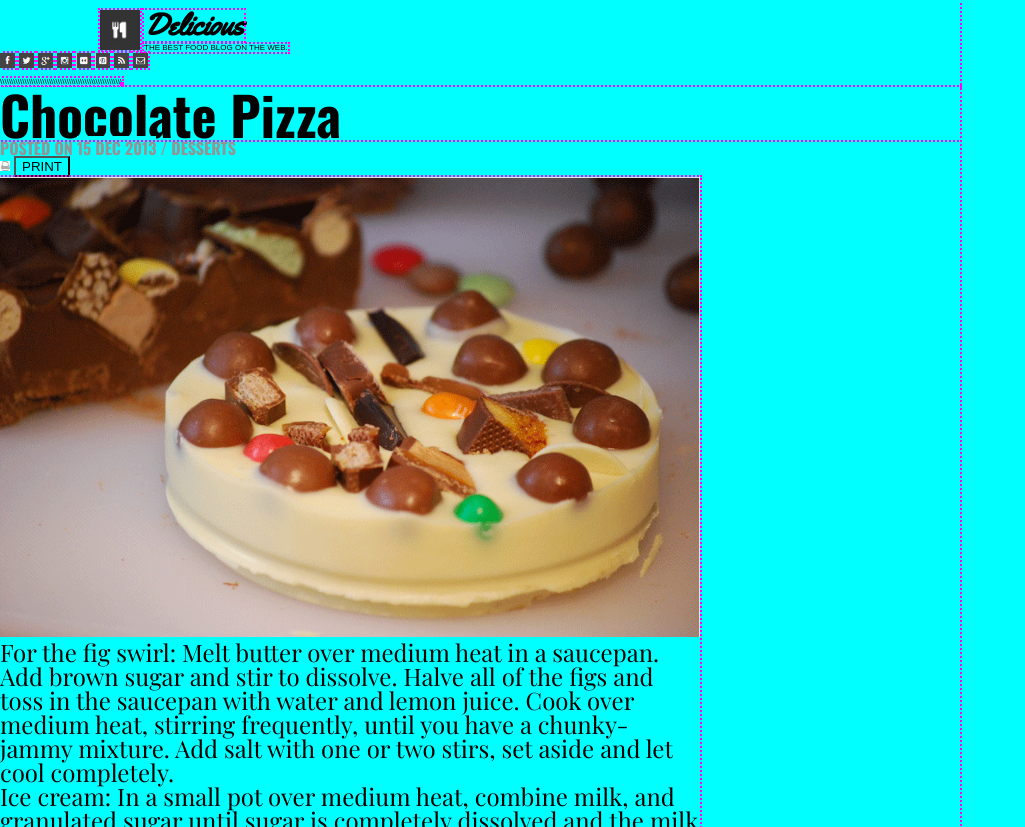
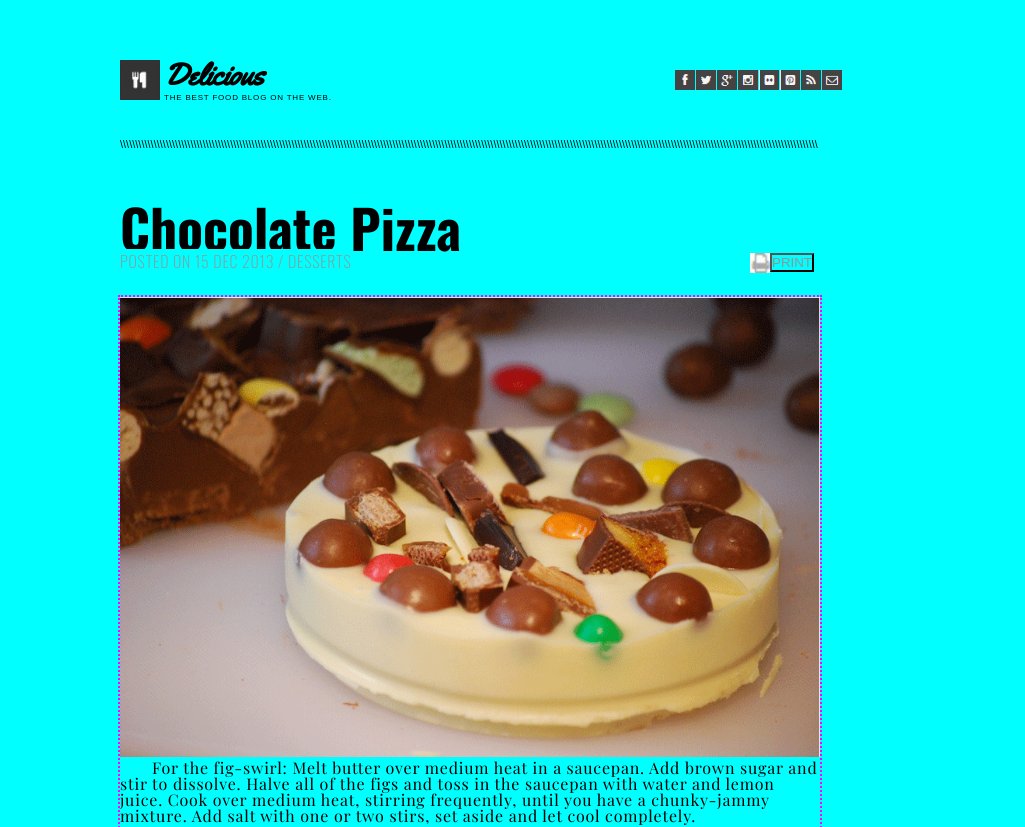
Before and after one commit to canned-ice/chocolate-pizza, a plain HTML site: page index.html in a window 1280 px wide. Shown: the top 827 px of the page, without its empty margins (0-1025 px from the left). Drawn offline with nearby package versions, Linux system fonts and the light colour scheme.

Commit message:
moving elements around, getting top half done

```diff
--- a/index.html
+++ b/index.html
@@ -2,7 +2,7 @@
 <html>
   <head>
     <title>Delicious - Chocolate Pizza Recipe</title>
-    <link href="https://fonts.googleapis.com/css?family=Oswald:700|Patrick+Hand|Playfair+Display:400,700|Yellowtail" rel="stylesheet">
+    <link href="https://fonts.googleapis.com/css?family=Oswald:200,700|Patrick+Hand|Playfair+Display:400,700|Yellowtail" rel="stylesheet">
     <link rel="stylesheet" type="text/css" media="screen" href="reset.css" />
     <link rel="stylesheet" type="text/css" media="screen" href="style.css" />
   </head>
@@ -12,26 +12,26 @@
       <h1>Delicious</h1>
       <p>THE BEST FOOD BLOG ON THE WEB.</p>
       <section class="social-media">
-        <img src="img/fb-icon.png" height="15px" width="15px">
-        <img src="img/twit-icon.png" height="15px" width="15px">
-        <img src="img/gp-icon.png" height="15px" width="15px">
-        <img src="img/insta-icon.png" height="15px" width="15px">
-        <img src="img/flic-icon.png" height="15px" width="15px">
-        <img src="img/pint-icon.png" height="15px" width="15px">
-        <img src="img/rss-icon.png" height="15px" width="15px">
-        <img src="img/mail-icon.png" height="15px" width="15px">
+        <img src="img/fb-icon.png" height="20px" width="20px">
+        <img src="img/twit-icon.png" height="20px" width="20px">
+        <img src="img/gp-icon.png" height="20px" width="20px">
+        <img src="img/insta-icon.png" height="20px" width="20px">
+        <img src="img/flic-icon.png" height="20px" width="20px">
+        <img src="img/pint-icon.png" height="20px" width="20px">
+        <img src="img/rss-icon.png" height="20px" width="20px">
+        <img src="img/mail-icon.png" height="20px" width="20px">
       </section>
-      <p>\\\\\\\\\\\\\\\\\\\\\\\\\\\\\\\\\\\\\\\\\\\\\\\\\\\\\\\<p>
+      <div class="ruler">\\\\\\\\\\\\\\\\\\\\\\\\\\\\\\\\\\\\\\\\\\\\\\\\\\\\\\\\\\\\\\\\\\\\\\\\\\\\\\\\\\\\\\\\\\\\\\\\\\\\\\\\\\\\\\\\\\\\\\\\\\\\\\\\\\\\\\\\\\\\\\\\\\\\\\\\\\\\\\\\\\\\\\\\\\\\\\\\\\\\\\\\\\\\\\\\\\\\\\\\\\\\\\\\\\\\\\\\\\\\\\\\\\\\</div>
     </header>
-    <main class="container recipe">
+    <main class="container">
       <article class="desserts">
         <h2>Chocolate Pizza</h2>
         <p class="subline">POSTED ON <time datetime="2018-12-15">15 DEC 2013</time> / DESSERTS</p>
-        <img src="img/print-icon.png" height="10px" width="10px">
-        <button>PRINT</button>
+        <img class="print" src="img/print-icon.png" height="20px" width="20px">
+        <button class="print">PRINT</button>
         <section class="main-recipe">
           <img src="img/choco-pizza.png" height="460px" width="700px">
-          <p>For the fig swirl: Melt butter over medium heat in a saucepan. Add brown sugar and stir to dissolve. Halve all of the figs and toss in the saucepan with water and lemon juice. Cook over medium heat, stirring frequently, until you have a chunky-jammy mixture. Add salt with one or two stirs, set aside and let cool completely.</p>
+          <p>For the fig-swirl: Melt butter over medium heat in a saucepan. Add brown sugar and stir to dissolve. Halve all of the figs and toss in the saucepan with water and lemon juice. Cook over medium heat, stirring frequently, until you have a chunky-jammy mixture. Add salt with one or two stirs, set aside and let cool completely.</p>
           <p>Ice cream: In a small pot over medium heat, combine milk, and granulated sugar until sugar is completely dissolved and the milk is just barely lukewarm. Whisk in the egg yolks. Set mixture in the fridge and wait until the fig mixture is cooled.</p>
           <p>Using an ice cream machine, pour liquids into the frozen basin and process according to manufacturer instructions, i.e., let spin and thicken for 20 minutes before adding mascarpone, fig jam mixture, and the nuts. Continue to process for +/- 10 minutes. Pour semi-frozen mixture into a pyrex dish or glass tupperware. Freeze for at least two hours before serving.</p>
           <section class="ingrediants">
@@ -61,7 +61,7 @@
           <p>Food enthusiast, photography fan. Add a pinch of raw foodism and that's pretty much who I am.</p>
           <button height="145px" width="45px">SHARE RECIPE</button>
         </section>
-    </article>
+      </article>
     </main>
     <footer class="container">
       <img src="img/small-logo.png" height="20px" width="20px">
--- a/style.css
+++ b/style.css
@@ -7,43 +7,59 @@ font-family: 'Yellowtail', cursive; */
 }
 
 .container {
+  box-sizing: content-box;
   width: 960px;
-  position: relative;
-  outline: dotted 2px magenta;
+  padding-left: 120px;
+  padding-right: 120px;
 }
 
 .logo {
-  outline: dotted 2px magenta;
-  margin: 10px 0 0 100px;
+  margin: 60px 0 0 0;
+  display: inline;
+  box-sizing: content-box;
+
 }
 
 h1 {
-  position: absolute;
   font-family: 'Yellowtail', cursive;
   font-weight: bold;
   font-size: 23pt;
-  display: inline-block;
-  outline: dotted 2px magenta;
-  margin: 10px 0 0 0;
+  display: inline;
+  position: absolute;
+  top: 60px;
 }
 
 header > p {
   font-family: sans-serif;
   font-size: 6pt;
-  display: inline-block;
-  outline: dotted 2px magenta;
+  display: inline;
+}
+
+.social-media {
+  display: inline;
+  margin-left: 340px;
 }
 
 .social-media > img {
-  display: inline-block;
-  outline: dotted 2px magenta;
+  margin: 0 -2px 10px -1px;
+}
+
+.ruler {
+  position: relative;
+  box-sizing: content-box;
+  font-family: sans-serif;
+  font-size: 8pt;
+  margin: 36px 0 50px 0;
+  width: 700px;
+  font-weight: lighter;
+  text-align: justify;
+  letter-spacing: .1px;
 }
 
 h2 {
   font-family: 'Oswald', sans-serif;
   font-size: 40pt;
-  font-weight: 800;
-  outline: dotted 2px magenta;
+  font-weight: 700;
 }
 
 h3 {
@@ -55,18 +71,41 @@ h3 {
 
 p {
   font-family: 'Playfair Display', serif;
-  font-size: 18pt;
+  font-size: 12pt;
+  text-indent: 2pc;
+  margin-bottom: 1.5pc;
+  letter-spacing: .8px;
 }
 
 p.subline {
   font-family: 'Oswald', sans-serif;
   font-size: 12pt;
   color: rgb(148, 148, 148);
+  text-indent: 0;
+  font-weight: 200;
+  display: inline;
+}
+
+img.print {
+  position: absolute;
+  left: 750px;
+}
+
+button.print {
+  position: absolute;
+  outline: dotted 2px magenta;
+  left: 770px;
+  color: rgb(148, 148, 148);
+  font-size: 10pt;
+  font-weight: 200;
+  padding: 0;
+  outline: none;
 }
 
 .main-recipe {
   width: 700px;
   outline: dotted 2px magenta;
+  margin: 26px 0 0 0;
 }
 
 .author > p {
```
